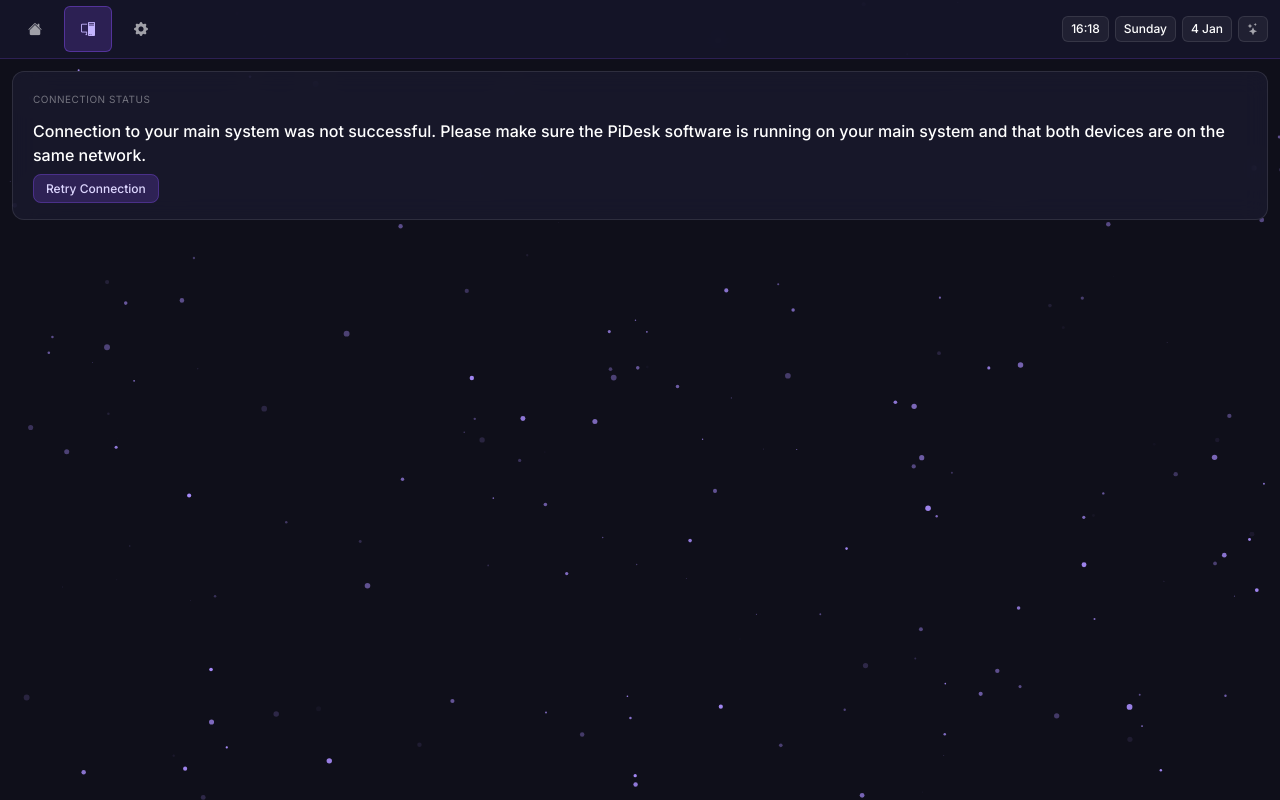
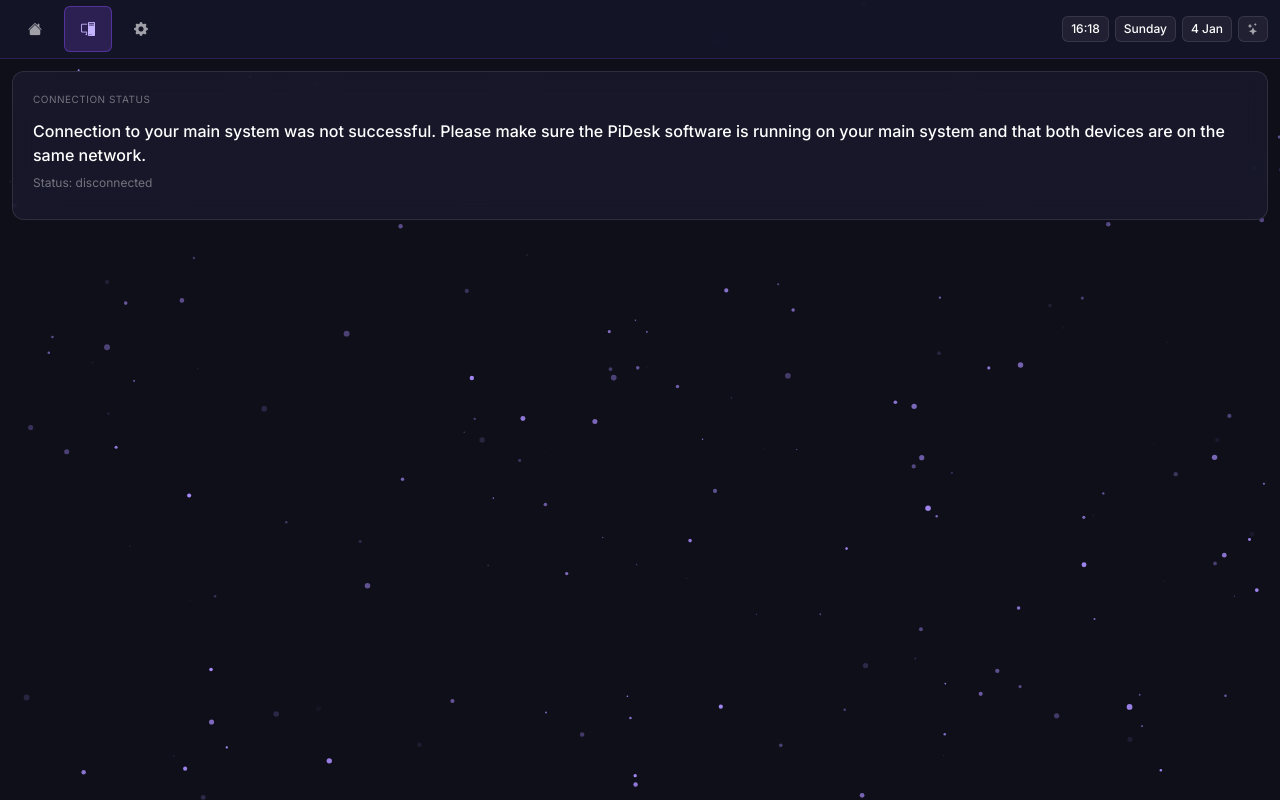
Before and after one commit to dev-boog/PiDesk, a Flask app: page /system in a window 1280 px wide. Run offline with Flask 3, Linux system fonts and the light colour scheme.

Commit message:
Reconnection on disconect. Update UI with realtime updates on connections

```diff
--- a/connection/concection.py
+++ b/connection/concection.py
@@ -8,6 +8,7 @@
 server_socket = None
 connected = False
 connection_status = "disconnected"
+_listener_running = False
 
 def get_connection_status():
     return connection_status
@@ -44,44 +45,53 @@
 
 
 def _connection_listener():
-    global conn, connected, connection_status, server_socket
+    global conn, connected, connection_status, server_socket, _listener_running
+
+    _listener_running = True
 
     try:
         server_socket = socket.socket(socket.AF_INET, socket.SOCK_STREAM)
         server_socket.setsockopt(socket.SOL_SOCKET, socket.SO_REUSEADDR, 1)
         server_socket.bind((HOST, PORT))
         server_socket.listen(1)
-        server_socket.settimeout(1.0)  # Allow periodic checking for shutdown
+        server_socket.settimeout(1.0)
 
         connection_status = "waiting"
         print(f"Waiting for PC connection on port {PORT}...")
 
-        while not connected:
-            try:
-                conn, addr = server_socket.accept()
-                print(f"Connected to {addr}")
-                connected = True
-                connection_status = "connected"
-                threading.Thread(target=receive_messages, args=(conn,), daemon=True).start()
-            except socket.timeout:
-                continue  # Keep waiting
-            except OSError:
-                break  # Socket was closed
+        while _listener_running:
+            if not connected:
+                connection_status = "waiting"
+                try:
+                    conn, addr = server_socket.accept()
+                    print(f"Connected to {addr}")
+                    connected = True
+                    connection_status = "connected"
+                    threading.Thread(target=receive_messages, args=(conn,), daemon=True).start()
+                except socket.timeout:
+                    continue
+                except OSError:
+                    break
+            else:
+                import time
+                time.sleep(0.5)
 
     except Exception as e:
         print(f"Connection failed: {e}")
         connection_status = "failed"
+    finally:
+        _listener_running = False
 
 
 def start_connection():
-    global connection_status
+    global connection_status, _listener_running
 
     if connected:
         print("Already connected")
         return
 
-    if connection_status == "waiting":
-        print("Already waiting for connection")
+    if _listener_running:
+        print("Listener already running")
         return
 
     threading.Thread(target=_connection_listener, daemon=True).start()
--- a/web_application/routes/system_route.py
+++ b/web_application/routes/system_route.py
@@ -20,6 +20,32 @@
         '''
     return shortcut_html
 
+@system_routes.route('/connection_status')
+def connection_status():
+    status = connection.concection.get_connection_status()
+
+    if status != 'connected':
+        return f'''
+        <div id="connection-panel" hx-get="/connection_status" hx-trigger="every 2s" hx-swap="outerHTML">
+            <div class="bg-[#1a1a2e]/80 backdrop-blur-md border border-white/10 rounded-xl p-5 text-white break-inside-avoid">
+                <p class="text-[10px] text-white/40 uppercase tracking-wider mb-3">Connection Status</p>
+                <p class="text-base font-medium text-white mb-2">Connection to your main system was not successful. Please make sure the PiDesk software is running on your main system and that both devices are on the same network.</p>
+                <p class="text-xs text-white/40 mb-2">Status: {status}</p>
+            </div>
+        </div>
+        '''
+    else:
+        return f'''
+        <div id="connection-panel" hx-get="/connection_status" hx-trigger="every 5s" hx-swap="outerHTML">
+            <div class="bg-[#1a1a2e]/80 backdrop-blur-md border border-white/10 rounded-xl p-5 text-white break-inside-avoid">
+                <p class="text-[10px] text-white/40 uppercase tracking-wider mb-3">Application Shortcuts</p>
+                <div class="flex gap-2 flex-wrap" hx-get="/fetch_application_shortcuts" hx-trigger="load" hx-swap="innerHTML">
+                    <!-- Buttons loaded via HTMX -->
+                </div>
+            </div>
+        </div>
+        '''
+
 @system_routes.route('/system')
 def system():
     connection_status = connection.concection.get_connection_status()
--- a/web_application/templates/system.html
+++ b/web_application/templates/system.html
@@ -54,23 +54,14 @@
 
     <section class="flex-1 relative z-10 p-3 overflow-auto">
         <div class="columns-1 gap-2 space-y-2">
-            <!-- Connection Status Column -->
-            {% if connection_status != 'connected' %}
-                <script>showNotification('Connection failed', 3000);</script>
+            <!-- Connection Status Column - Polls for updates -->
+            <div id="connection-panel" hx-get="/connection_status" hx-trigger="load, every 2s" hx-swap="outerHTML">
+                <!-- Initial content while loading -->
                 <div class="bg-[#1a1a2e]/80 backdrop-blur-md border border-white/10 rounded-xl p-5 text-white break-inside-avoid">
                     <p class="text-[10px] text-white/40 uppercase tracking-wider mb-3">Connection Status</p>
-                    <p class="text-base font-medium text-white mb-2">Connection to your main system was not successful. Please make sure the PiDesk software is running on your main system and that both devices are on the same network.</p>
-                    <a href="{{ url_for('system.system') }}" class="bg-violet-500/20 border border-violet-500/30 rounded-lg px-3 py-1.5 text-xs font-medium text-violet-200 cursor-pointer">Retry Connection</a>
+                    <p class="text-base font-medium text-white">Checking connection...</p>
                 </div>
-            {% else %}
-                <!-- Application Shortcuts Column -->
-                <div class="bg-[#1a1a2e]/80 backdrop-blur-md border border-white/10 rounded-xl p-5 text-white break-inside-avoid">
-                    <p class="text-[10px] text-white/40 uppercase tracking-wider mb-3">Application Shortcuts</p>
-                    <div class="flex gap-2 flex-wrap" hx-get="/fetch_application_shortcuts" hx-trigger="load" hx-swap="innerHTML">
-                        <!-- Buttons loaded via HTMX -->
-                    </div>
-                </div>
-            {% endif %}
+            </div>
         </div>
     </section>
 
```
